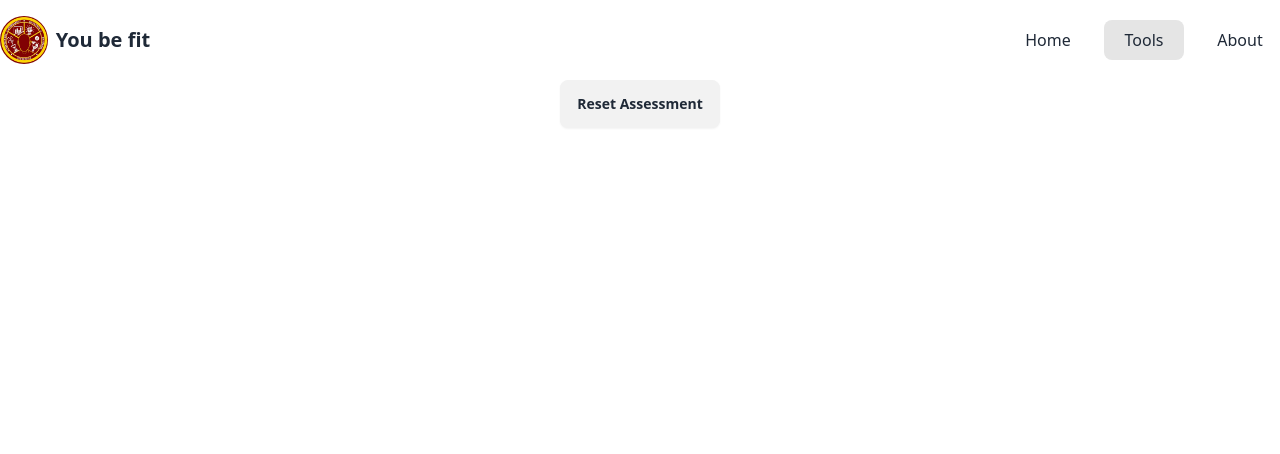
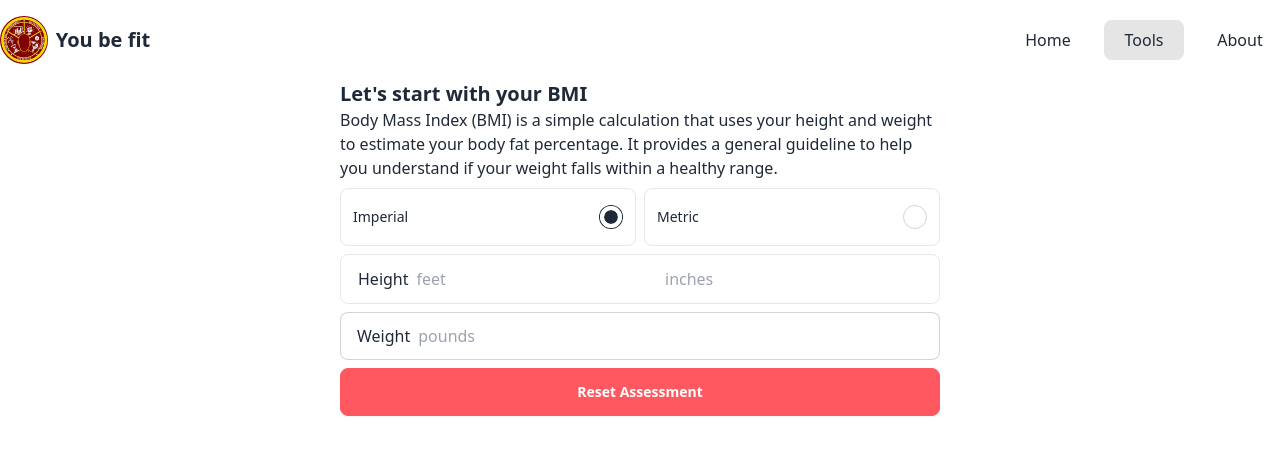
Before and after one commit to Sanjero20/youbefit, a React (Vite) app: page /assessment in a window 1280 px wide. Both pictures are taken after a click on the button "Start Assessment". Shown: the top 454 px of the page. Built offline with nearby package versions, Linux system fonts and the light colour scheme.

Commit message:
feat: add form for calculating bmi

```diff
--- a/src/pages/assessment/assessment.tsx
+++ b/src/pages/assessment/assessment.tsx
@@ -1,5 +1,6 @@
 import { useState } from "react";
 import AssessmentIntro from "./sections/introduction";
+import BmiForm from "./components/forms/bmi-form";
 
 function Assessment() {
   const [start, setStart] = useState(false);
@@ -24,11 +25,16 @@ function Assessment() {
       )}
 
       {start && (
-        <>
-          <button className="btn mx-auto" onClick={resetAssessment}>
+        <div className="mx-auto flex w-full max-w-[600px] flex-col gap-2">
+          <BmiForm />
+
+          <button
+            className="btn btn-error mx-auto w-full bg-error text-white"
+            onClick={resetAssessment}
+          >
             Reset Assessment
           </button>
-        </>
+        </div>
       )}
     </div>
   );
--- /dev/null
+++ b/src/pages/assessment/components/forms/bmi-form.tsx
@@ -0,0 +1,89 @@
+import { FormEvent, useState } from "react";
+
+type Measurement = "imperial" | "metric";
+// type Result = "Malnourish" | "Normal" | "Overweight" | "Obese" | "";
+
+function BmiForm() {
+  const [system, setSystem] = useState<Measurement>("imperial");
+  // const [result, setResult] = useState<Result>("");
+
+  const calculateBMI = (e: FormEvent) => {
+    e.preventDefault();
+  };
+
+  return (
+    <form onSubmit={calculateBMI} className="flex w-full flex-col gap-2">
+      <div>
+        <h2 className="card-title">Let's start with your BMI</h2>
+        <p>
+          Body Mass Index (BMI) is a simple calculation that uses your height
+          and weight to estimate your body fat percentage. It provides a general
+          guideline to help you understand if your weight falls within a healthy
+          range.
+        </p>
+      </div>
+
+      {/* Measurement Type */}
+      <div className="flex w-full justify-between gap-2">
+        <div className="form-control w-1/2 rounded-lg border p-2">
+          <label className="label cursor-pointer">
+            <span className="label-text">Imperial</span>
+            <input
+              type="radio"
+              name="radio-10"
+              className="radio"
+              checked={system === "imperial"}
+              value="imperial"
+              onChange={(e) => setSystem(e.target.value as Measurement)}
+            />
+          </label>
+        </div>
+
+        <div className="form-control w-1/2 rounded-lg border p-2">
+          <label className="label input-bordered cursor-pointer">
+            <span className="label-text">Metric</span>
+            <input
+              type="radio"
+              name="radio-10"
+              className="radio"
+              value="metric"
+              onChange={(e) => setSystem(e.target.value as Measurement)}
+              checked={system === "metric"}
+            />
+          </label>
+        </div>
+      </div>
+
+      {system === "imperial" && (
+        <fieldset className="flex items-center gap-2 rounded-lg border">
+          <label className="input flex w-1/2 items-center gap-2">
+            Height
+            <input type="number" className="grow" placeholder="feet" />
+          </label>
+
+          <label className="input flex w-1/2 items-center gap-2">
+            <input type="number" className="grow" placeholder="inches" />
+          </label>
+        </fieldset>
+      )}
+
+      {system === "metric" && (
+        <label className="input input-bordered flex w-full items-center gap-2">
+          Height
+          <input type="number" className="grow" placeholder="centimeters" />
+        </label>
+      )}
+
+      <label className="input input-bordered flex items-center gap-2">
+        Weight
+        <input
+          type="number"
+          className="grow"
+          placeholder={system === "imperial" ? "pounds" : "kilograms"}
+        />
+      </label>
+    </form>
+  );
+}
+
+export default BmiForm;
```
